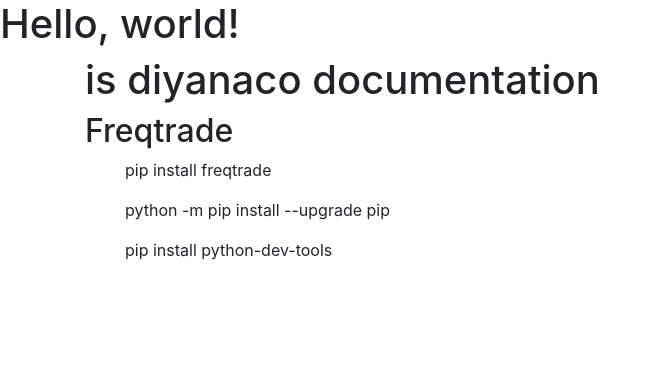
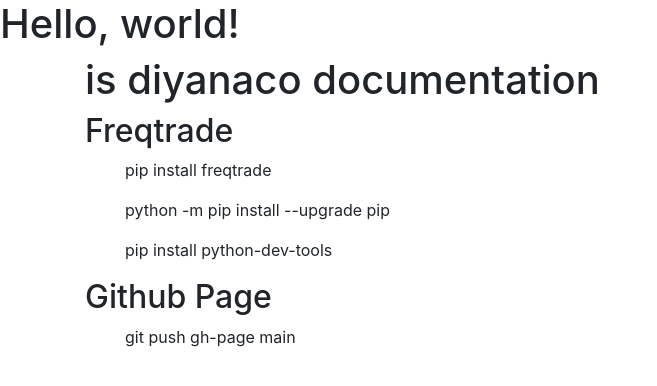
Before and after one commit to diyanaco/diyanaco.github.io, a plain HTML site: page index.html in a window 1280 px wide. Shown: the whole page, without its empty margins (0-657 px from the left). Drawn offline with nearby package versions, Linux system fonts and the light colour scheme.

Commit message:
Added github page section

```diff
--- a/index.html
+++ b/index.html
@@ -26,6 +26,10 @@
         <ul>pip install freqtrade</ul>
         <ul>python -m pip install --upgrade pip</ul>
         <ul>pip install python-dev-tools</ul>
+
+        <h2>Github Page</h2>
+        <ul>git push gh-page main</ul>
+
     </div>
   </body>
 </html>
```
